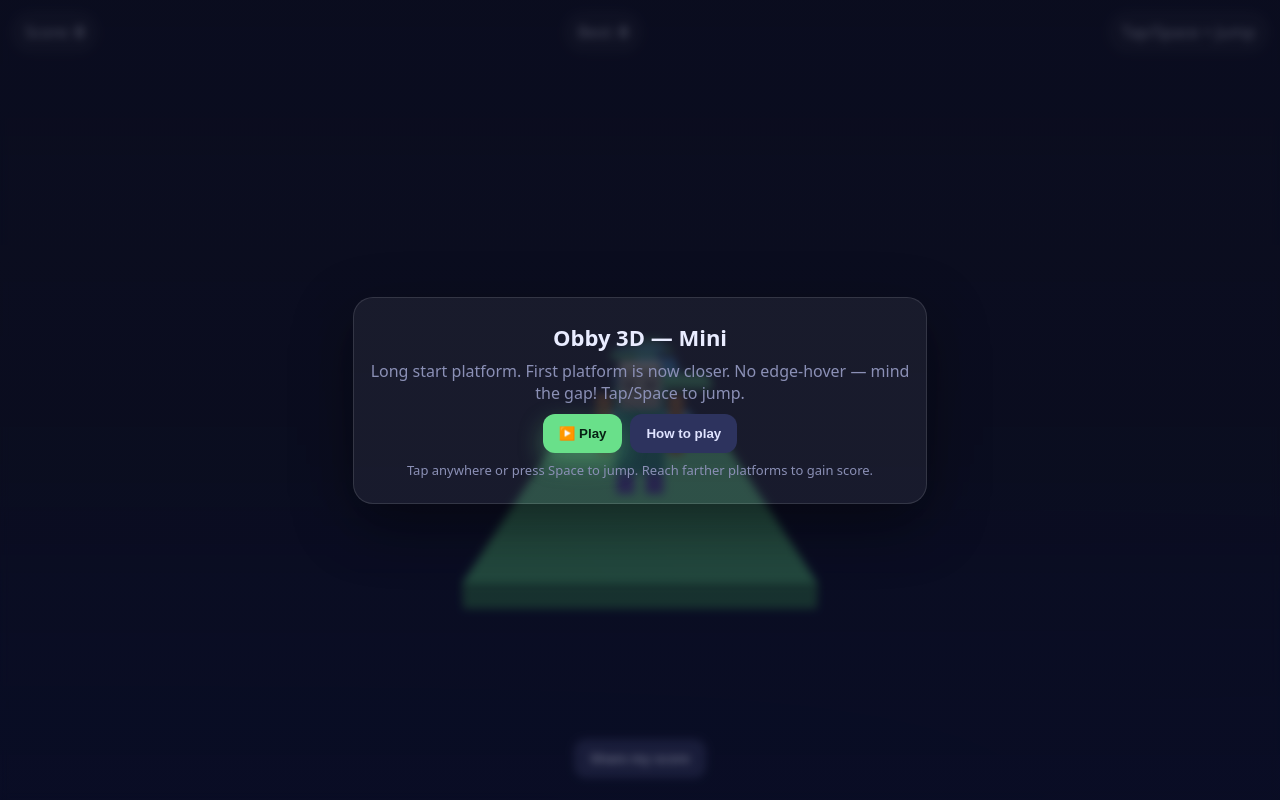
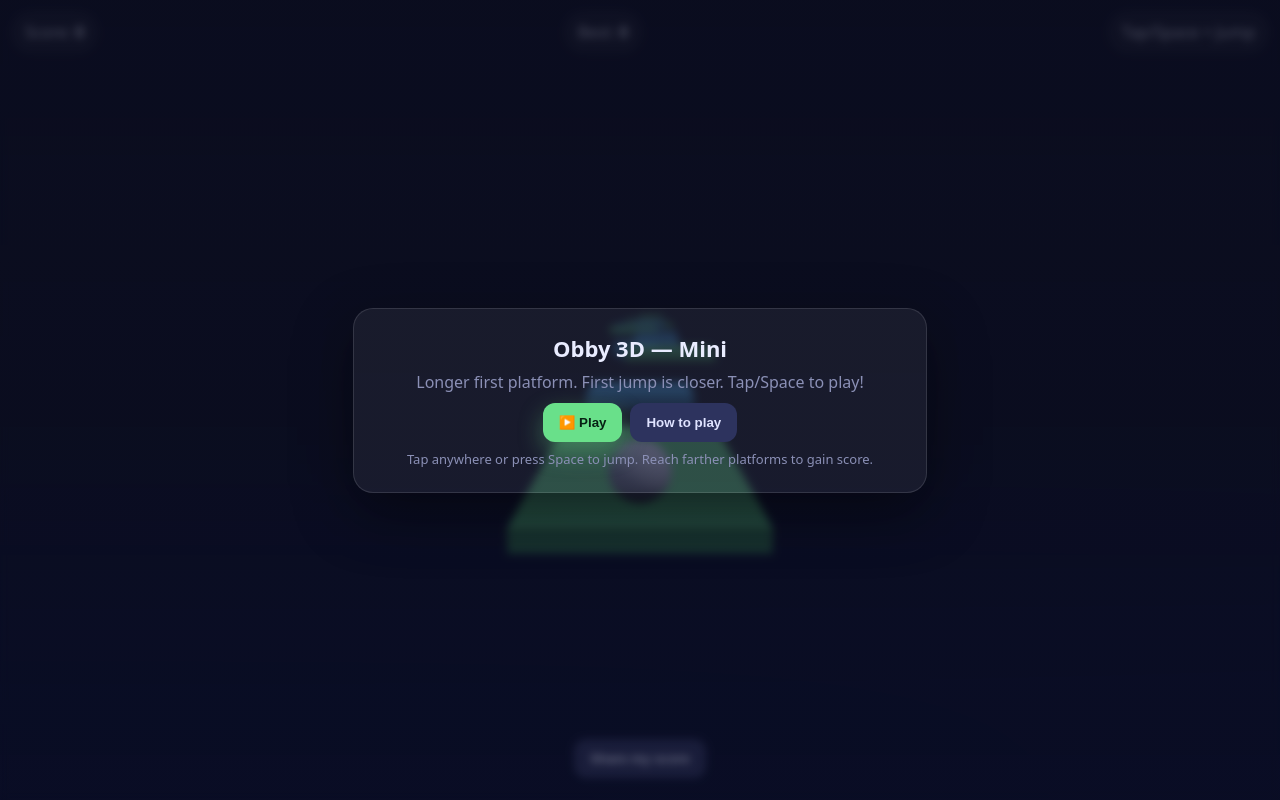
Before and after one commit to Zux12/whatsapp-mini-game, a plain HTML site: page index.html in a window 1280 px wide. Drawn offline with nearby package versions, Linux system fonts and the light colour scheme; animation ran at ten frames a second.

Commit message:
Update index.html

```diff
--- a/index.html
+++ b/index.html
@@ -17,6 +17,7 @@
   <style>
     :root { --bg:#0e1024; --fg:#e9ecff; --muted:#8b90b6; --accent:#69e08a; }
     html,body{height:100%; margin:0; background:radial-gradient(120vmax 120vmax at 50% -20%, #161a3a, var(--bg) 55%); color:var(--fg); font-family:system-ui,-apple-system,Segoe UI,Inter,Roboto,Arial,sans-serif; overflow:hidden;}
+    /* Safari-safe hide */
     [hidden]{ display:none !important; }
 
     #hud{
@@ -87,8 +88,7 @@
     document.body.appendChild(renderer.domElement);
 
     // Lights
-    const hemi = new THREE.HemisphereLight(0xcad8ff, 0x202535, 1.2);
-    scene.add(hemi);
+    scene.add(new THREE.HemisphereLight(0xcad8ff, 0x202535, 1.2));
     const dir = new THREE.DirectionalLight(0xffffff, 0.9);
     dir.position.set(5,8,2);
     scene.add(dir);
@@ -102,77 +102,21 @@
     ground.position.y = -20;
     scene.add(ground);
 
-    // ------- Player: Blockman -------
-    const playerGroup = new THREE.Group();
-
-    // Palette
-    const torsoCol = 0x38e1b6;   // teal
-    const legCol   = 0x8b6cff;   // purple
-    const armCol   = 0xffa24d;   // orange
-    const headCol  = 0xfff1cc;   // warm cream
-    const hairCol  = 0x1b2038;   // dark hair
-    const backEye  = 0x99a3ff;   // soft blue back-eyes
-
-    // Body
-    const body = new THREE.Mesh(new THREE.BoxGeometry(0.6, 1.0, 0.4),
-      new THREE.MeshStandardMaterial({ color: torsoCol, roughness: 0.45, metalness: 0.08 }));
-    body.position.y = 0.8;
-
-    // Head
-    const head = new THREE.Mesh(new THREE.BoxGeometry(0.5, 0.5, 0.5),
-      new THREE.MeshStandardMaterial({ color: headCol, roughness: 0.55, metalness: 0.05 }));
-    head.position.y = 1.35;
-
-    // Front eyes
-    const eyeMatFront = new THREE.MeshStandardMaterial({ color: 0x1c2038, roughness: 0.4, metalness: 0.1 });
-    const eyeL = new THREE.Mesh(new THREE.BoxGeometry(0.07, 0.07, 0.07), eyeMatFront);
-    const eyeR = eyeL.clone();
-    eyeL.position.set(-0.12, 1.40, 0.26);
-    eyeR.position.set( 0.12, 1.40, 0.26);
-
-    // Hair cap + stripe
-    const hairCap = new THREE.Mesh(new THREE.BoxGeometry(0.52, 0.28, 0.32),
-      new THREE.MeshStandardMaterial({ color: hairCol, roughness: 0.6, metalness: 0.08 }));
-    hairCap.position.set(0, 1.46, -0.05);
-
-    const hairStripe = new THREE.Mesh(new THREE.BoxGeometry(0.52, 0.06, 0.4),
-      new THREE.MeshStandardMaterial({ color: hairCol, roughness: 0.6, metalness: 0.08 }));
-    hairStripe.position.set(0, 1.52, -0.02);
-
-    // Back-of-head “eyes”
-    const backEyeMat = new THREE.MeshStandardMaterial({ color: backEye, roughness: 0.35, metalness: 0.15 });
-    const backEyeL = new THREE.Mesh(new THREE.BoxGeometry(0.06, 0.06, 0.06), backEyeMat);
-    const backEyeR = backEyeL.clone();
-    backEyeL.position.set(-0.12, 1.40, -0.26);
-    backEyeR.position.set( 0.12, 1.40, -0.26);
-
-    // Arms
-    const armL = new THREE.Mesh(new THREE.BoxGeometry(0.18, 0.7, 0.18),
-      new THREE.MeshStandardMaterial({ color: armCol, roughness: 0.45, metalness: 0.08 }));
-    const armR = armL.clone();
-    armL.position.set(-0.44, 0.85, 0);
-    armR.position.set( 0.44, 0.85, 0);
-
-    // Legs
-    const legL = new THREE.Mesh(new THREE.BoxGeometry(0.22, 0.6, 0.22),
-      new THREE.MeshStandardMaterial({ color: legCol, roughness: 0.5, metalness: 0.05 }));
-    const legR = legL.clone();
-    legL.position.set(-0.18, 0.3, 0);
-    legR.position.set( 0.18, 0.3, 0);
-
-    playerGroup.add(body, head, eyeL, eyeR, hairCap, hairStripe, backEyeL, backEyeR, armL, armR, legL, legR);
-    scene.add(playerGroup);
+    // ------- Player: Sphere -------
+    const playerRadius = 0.4;
+    const player = new THREE.Mesh(
+      new THREE.SphereGeometry(playerRadius, 24, 20),
+      new THREE.MeshStandardMaterial({ color: 0xe6e7ff, roughness: 0.4, metalness: 0.0 })
+    );
+    scene.add(player);
 
     // Shadow
     const shadow = new THREE.Mesh(
-      new THREE.CircleGeometry(0.6, 24),
+      new THREE.CircleGeometry(0.55, 24),
       new THREE.MeshBasicMaterial({ color: 0x000000, transparent:true, opacity:0.25 })
     );
     shadow.rotation.x = -Math.PI/2;
     scene.add(shadow);
-
-    // Player extents for landing
-    const playerHalf = { x: 0.3, y: 0.8, z: 0.3 };
 
     // ------- Platforms -------
     const platforms = [];
@@ -189,20 +133,19 @@
       return mesh;
     }
 
-    // Start platform
-    const startPlat = makePlatform(4.0, 0.3, 8.0, 0, 0.6, 0, platMatA);
-    // First gap is **smaller now**; first “real” platform placed manually closer
-    const firstPlat = makePlatform(2.4, 0.3, 2.2, 0.1, 1.0, -6.0, platMatB);
+    // Longer start platform (depth = 6) + fair first platform placed closer
+    const startPlat = makePlatform(3.0, 0.3, 6.0, 0, 0.6, 0, platMatA); // centered at z=0; front edge at ~-3
+    const firstPlat = makePlatform(2.4, 0.3, 2.2, 0.0, 1.0, -5.8, platMatB); // ~2.8 units ahead of the start’s edge
 
-    // Generate more ahead (moderate spacing)
-    let seedZ = -9.0; // was -16 (too far) — now closer
-    function addChunk(n=8){
+    // Generate more ahead with moderate spacing
+    let seedZ = -9.0; // continue from just past the first platform
+    function addChunk(n=10){
       for(let i=0;i<n;i++){
         const w = THREE.MathUtils.randFloat(1.5, 3.0);
         const d = THREE.MathUtils.randFloat(1.8, 2.5);
         const y = THREE.MathUtils.randFloat(0.6, 1.6);
         const x = THREE.MathUtils.randFloatSpread(2.2);
-        seedZ -= THREE.MathUtils.randFloat(2.6, 3.6); // tighter spacing
+        seedZ -= THREE.MathUtils.randFloat(2.6, 3.6);
         const mat = mats[(Math.random()*mats.length)|0];
         makePlatform(w, 0.3, d, x, y, seedZ, mat);
       }
@@ -216,12 +159,11 @@
       best: parseInt(localStorage.getItem('obby3d_best') || '0',10),
       zSpeed: 3.6,
       gravity: -20,
-      jumpVelocity: 8.9,
+      jumpVelocity: 8.6,
       vy: 0,
-      x: 0, y: 0, z: 3.0,
+      x: 0, y: 0, z: 2.0,
       onPlatform: true,
-      lastTime: 0,
-      legPhase: 0
+      lastTime: 0
     };
 
     // HUD
@@ -256,8 +198,8 @@
 
     function placeOnStart(){
       state.x = 0;
-      state.z = 3.0; // near camera edge of start platform
-      state.y = platformTopY(startPlat) + playerHalf.y;
+      state.z = 2.0; // comfortably on the start platform
+      state.y = platformTopY(startPlat) + playerRadius;
       state.vy = 0;
       state.onPlatform = true;
     }
@@ -265,15 +207,14 @@
     function resetGame(){
       state.running = true;
       state.score = 0; scoreEl.textContent = '0';
-      state.zSpeed = 3.6; state.gravity = -20; state.jumpVelocity = 8.9;
+      state.zSpeed = 3.6; state.gravity = -20; state.jumpVelocity = 8.6;
       state.lastTime = performance.now();
-      state.legPhase = 0;
 
-      // Rebuild: start + firstPlat + chunks
+      // Rebuild platforms with same initial layout
       for (const p of platforms) scene.remove(p);
       platforms.length = 0;
-      makePlatform(4.0, 0.3, 8.0, 0, 0.6, 0, platMatA);
-      makePlatform(2.4, 0.3, 2.2, 0.1, 1.0, -6.0, platMatB);
+      makePlatform(3.0, 0.3, 6.0, 0, 0.6, 0, platMatA);
+      makePlatform(2.4, 0.3, 2.2, 0.0, 1.0, -5.8, platMatB);
       seedZ = -9.0;
       addChunk(14);
 
@@ -310,7 +251,7 @@
 
     playBtn.onclick = resetGame;
     restartBtn.onclick = resetGame;
-    howBtn.onclick = () => alert("Tap/Space to jump.\nLong start platform. First platform is now closer.\nNo hovering at the edge—mind the gap!");
+    howBtn.onclick = () => alert("Tap/Space to jump.\nLonger first platform gives you time.\nFirst jump is fair.\nReach the next platforms to score!");
 
     // Share
     shareBtn.onclick = () => {
@@ -323,71 +264,42 @@
     function updateCamera(dt){
       const target = new THREE.Vector3(state.x, state.y + 2.2, state.z + 8.5);
       camera.position.lerp(target, Math.min(1, dt*2.5));
-      camera.lookAt(state.x, state.y + 0.9, state.z - 2.0);
+      camera.lookAt(state.x, state.y + 0.6, state.z - 2.0);
     }
 
-    // STRICT landing with edge margin (prevents “hover” past edge)
-    const EDGE_MARGIN = 0.03; // shrink landing area near edges
-    function checkLanding(px, py, pz){
+    // Sphere-over-box landing
+    function checkLanding(cx, cy, cz){
       let landed = false;
-      const feetY = py - playerHalf.y;
+      const feetY = cy - playerRadius;
 
       for (let i=0;i<platforms.length;i++){
         const p = platforms[i];
         const w = p.userData.w, h = p.userData.h, d = p.userData.d;
-        const minX = p.position.x - w/2 + EDGE_MARGIN;
-        const maxX = p.position.x + w/2 - EDGE_MARGIN;
+        const minX = p.position.x - w/2, maxX = p.position.x + w/2;
         const topY = p.position.y + h/2 + 0.001;
-        const minZ = p.position.z - d/2 + EDGE_MARGIN;
-        const maxZ = p.position.z + d/2 - EDGE_MARGIN;
+        const minZ = p.position.z - d/2, maxZ = p.position.z + d/2;
 
-        // must be strictly within shrunken XZ bounds
-        const withinXZ = (px >= minX && px <= maxX && pz >= minZ && pz <= maxZ);
+        // Strict within-bounds check (prevents edge hovering)
+        const withinXZ = (cx >= minX && cx <= maxX && cz >= minZ && cz <= maxZ);
 
         if (withinXZ && state.vy <= 0){
-          const tolerance = 0.28; // small snap window
+          const tolerance = 0.32; // vertical snap window
           if (feetY <= topY + 0.02 && feetY >= (topY - tolerance)){
-            state.y = topY + playerHalf.y;
+            state.y = topY + playerRadius;
             state.vy = 0;
             landed = true;
           }
         }
 
-        // Score when we pass platform's front edge (movement toward -Z)
-        if (!p.userData.passed && pz < (p.position.z - d/2 - 0.2)){
+        // Score when passing front edge
+        if (!p.userData.passed && cz < (p.position.z - d/2 - 0.2)){
           p.userData.passed = true;
           state.score += 1; scoreEl.textContent = String(state.score);
           state.zSpeed = Math.min(7.5, state.zSpeed + 0.06);
           if ((state.score % 6) === 0) addChunk(6);
         }
-
-        // If we've crossed the front edge even slightly, force a fall (no hovering)
-        if (pz < (p.position.z - d/2)) {
-          // ensure we're not re-clamped accidentally next frame
-          if (landed && feetY > topY + 0.01) landed = false;
-          if (state.vy > -1) state.vy = -1.2; // nudge downward
-        }
       }
       return landed;
-    }
-
-    // Blockman anim
-    function animateBlockMan(dt){
-      state.legPhase += dt * (state.onPlatform ? (2.6 + state.zSpeed*0.35) : 6.0);
-      const legSwing = state.onPlatform ? Math.sin(state.legPhase) * 0.55 : 0.12;
-      const armSwing = state.onPlatform ? Math.sin(state.legPhase + Math.PI) * 0.65 : 0.18;
-      const bob      = state.onPlatform ? Math.abs(Math.sin(state.legPhase))*0.035 : 0.0;
-
-      body.position.y = 0.8 + bob;
-      head.position.y = 1.35 + bob * 0.6;
-
-      armL.rotation.x = armSwing;
-      armR.rotation.x = -armSwing;
-      legL.rotation.x = legSwing;
-      legR.rotation.x = -legSwing;
-
-      const targetTilt = state.onPlatform ? 0.08 : -0.05;
-      playerGroup.rotation.x = THREE.MathUtils.lerp(playerGroup.rotation.x, targetTilt, 0.15);
     }
 
     // Main loop
@@ -405,12 +317,12 @@
         state.onPlatform = checkLanding(state.x, state.y, state.z);
 
         if (wasOn && !state.onPlatform && state.vy >= 0) {
-          state.vy = -0.02; // ensure we start falling immediately after edge
+          state.vy = -0.02; // nudge to start falling immediately after edge
         }
 
         if (!state.onPlatform && state.y < -4) endGame();
 
-        // Cull far-behind platforms
+        // Cull far-behind platforms (perf)
         for (let i=platforms.length-1; i>=0; i--){
           if (platforms[i].position.z - state.z > 120){
             scene.remove(platforms[i]);
@@ -419,11 +331,12 @@
         }
       }
 
-      playerGroup.position.set(state.x, state.y, state.z);
-      animateBlockMan(dt);
+      // Mesh transforms
+      player.position.set(state.x, state.y, state.z);
+      player.rotation.z += state.running ? 0.02 + state.zSpeed*0.002 : 0.0;
 
-      shadow.position.set(state.x, Math.max(0.05, state.y-0.85), state.z);
-      const shadowScale = Math.max(0.35, 1.1 - (state.y-0.6)*0.25);
+      shadow.position.set(state.x, Math.max(0.05, state.y-0.45), state.z);
+      const shadowScale = Math.max(0.35, 1.0 - (state.y-0.6)*0.25);
       shadow.scale.set(shadowScale, shadowScale, 1);
 
       updateCamera(dt);
@@ -439,7 +352,7 @@
     });
 
     placeOnStart();
-    showOverlay("Long start platform. First platform is now closer. No edge-hover — mind the gap! Tap/Space to jump.");
+    showOverlay("Longer first platform. First jump is closer. Tap/Space to play!");
   </script>
 </body>
 </html>
```
